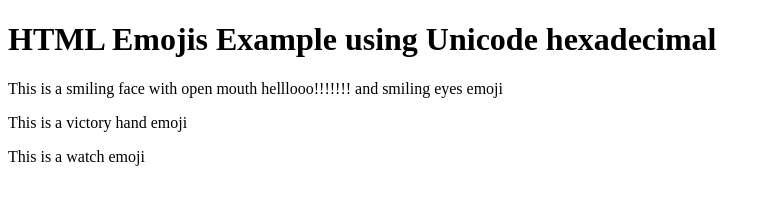
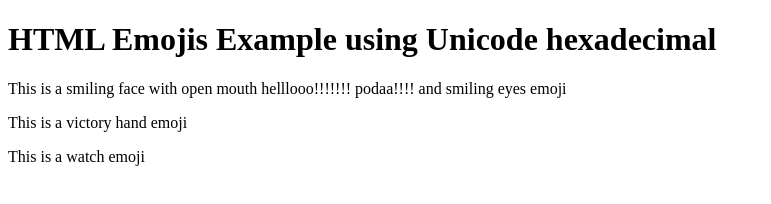
Before and after one commit to Swapnilsharma0-o/potter_pipes, a plain HTML site: page index.html in a window 1280 px wide. Shown: the whole page, without its empty margins (0-771 px from the left). Drawn offline with Linux system fonts and the light colour scheme.

Commit message:
Update index.html

```diff
--- a/index.html
+++ b/index.html
@@ -9,6 +9,7 @@
 	<p>
 	 This is a smiling face with open mouth
 		helllooo!!!!!!!
+		podaa!!!!
 				and smiling eyes emoji
 </p>
 	<p> This is a victory hand emoji</p>
```
